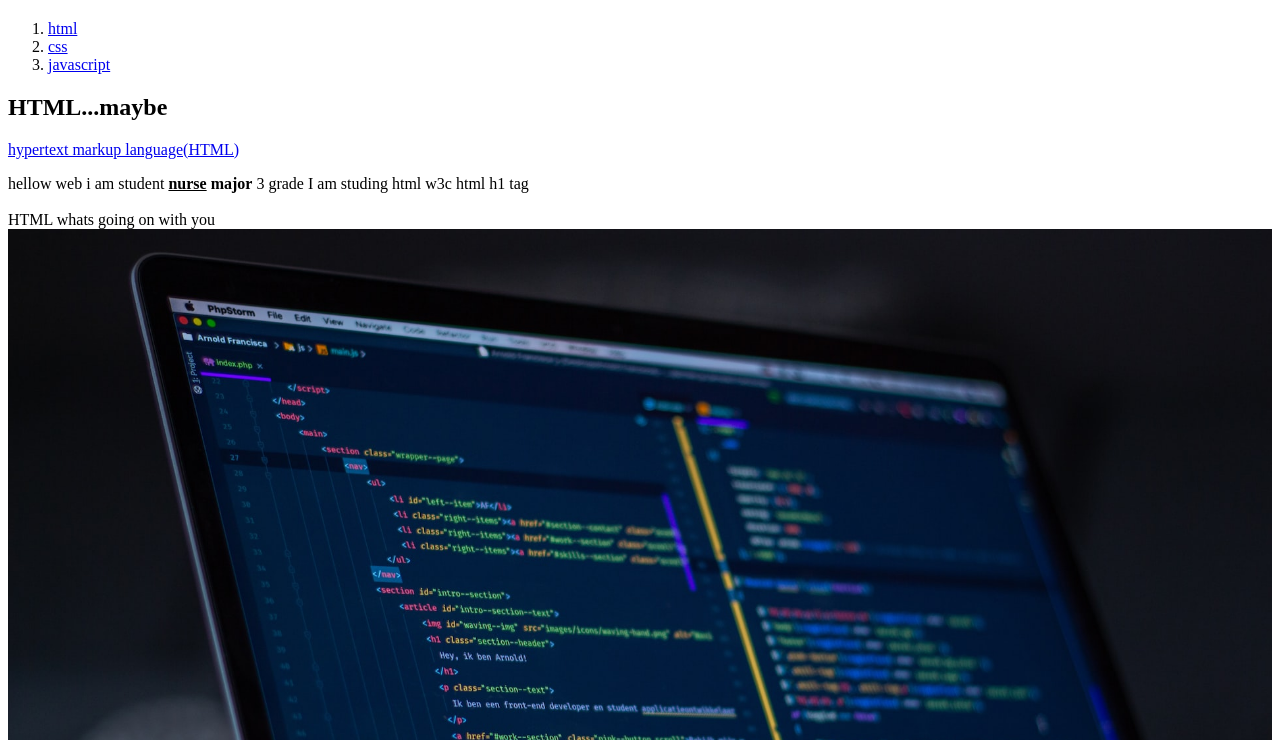
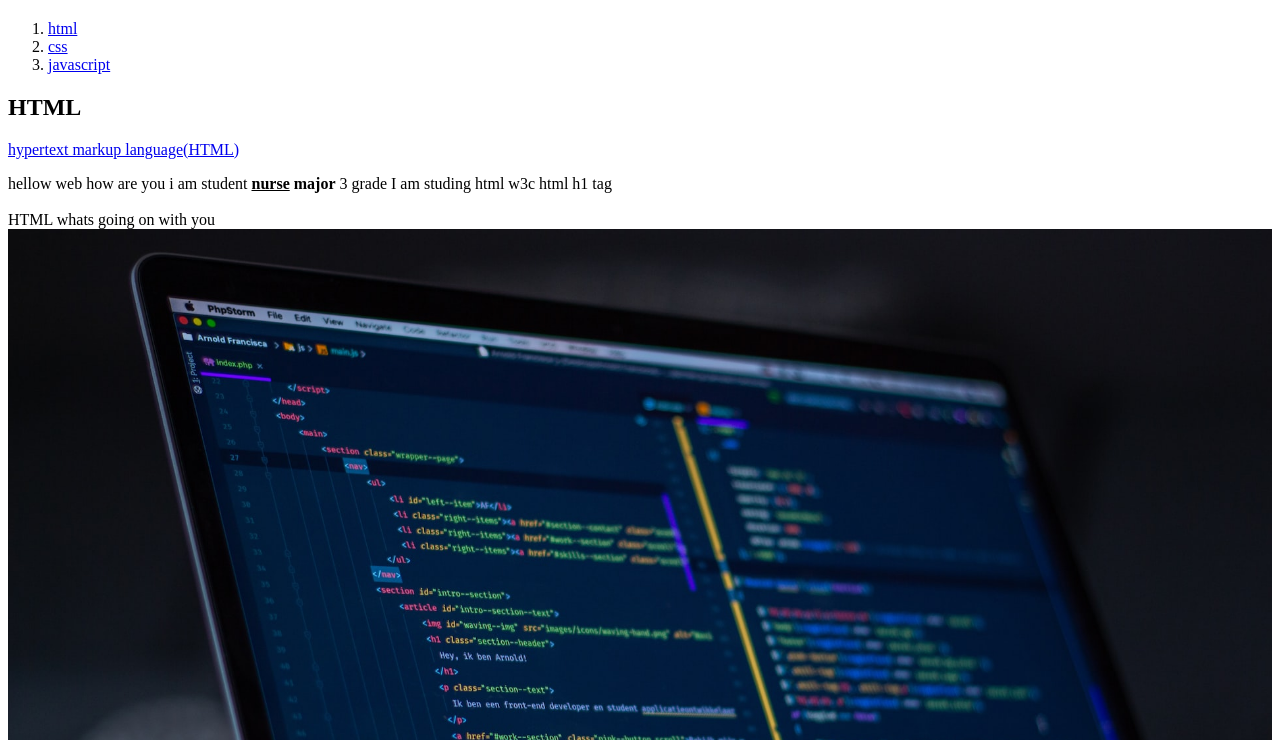
Before and after one commit to newbiejiwon/myfirst, a plain HTML site: page 1.html in a window 1280 px wide. Shown: the part 60-800 px from the top of the page. Drawn offline with Linux system fonts and the light colour scheme.

Commit message:
ㄹㅇㄹㅇ수정

```diff
--- a/1.html
+++ b/1.html
@@ -11,11 +11,11 @@
         <li><a href="2.html">css</a></li>
         <li><a href="3.html">javascript</a></li>
     </ol>
-    <h2>HTML...maybe</h2>
+    <h2>HTML</h2>
     <p>
     <a href="https://www.w3.org/TR/2011/WD-html5-20110405/" target="_blank" title="html5 specification">hypertext markup language(HTML)
     </p></a>
-    hellow web
+    hellow web how are you
     i am student <strong><u>nurse</u> major</strong> 3 grade
     I am studing html
     w3c
```
